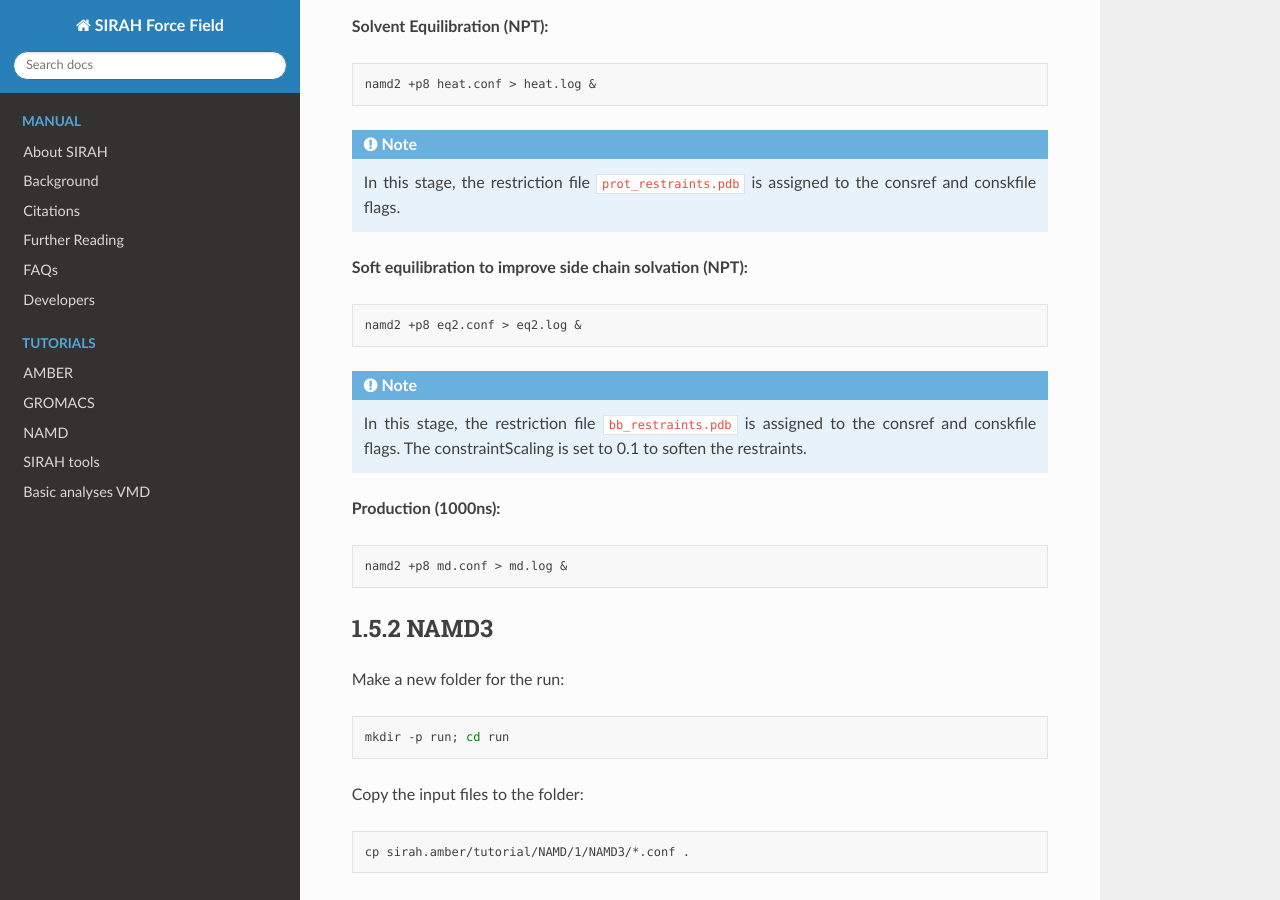
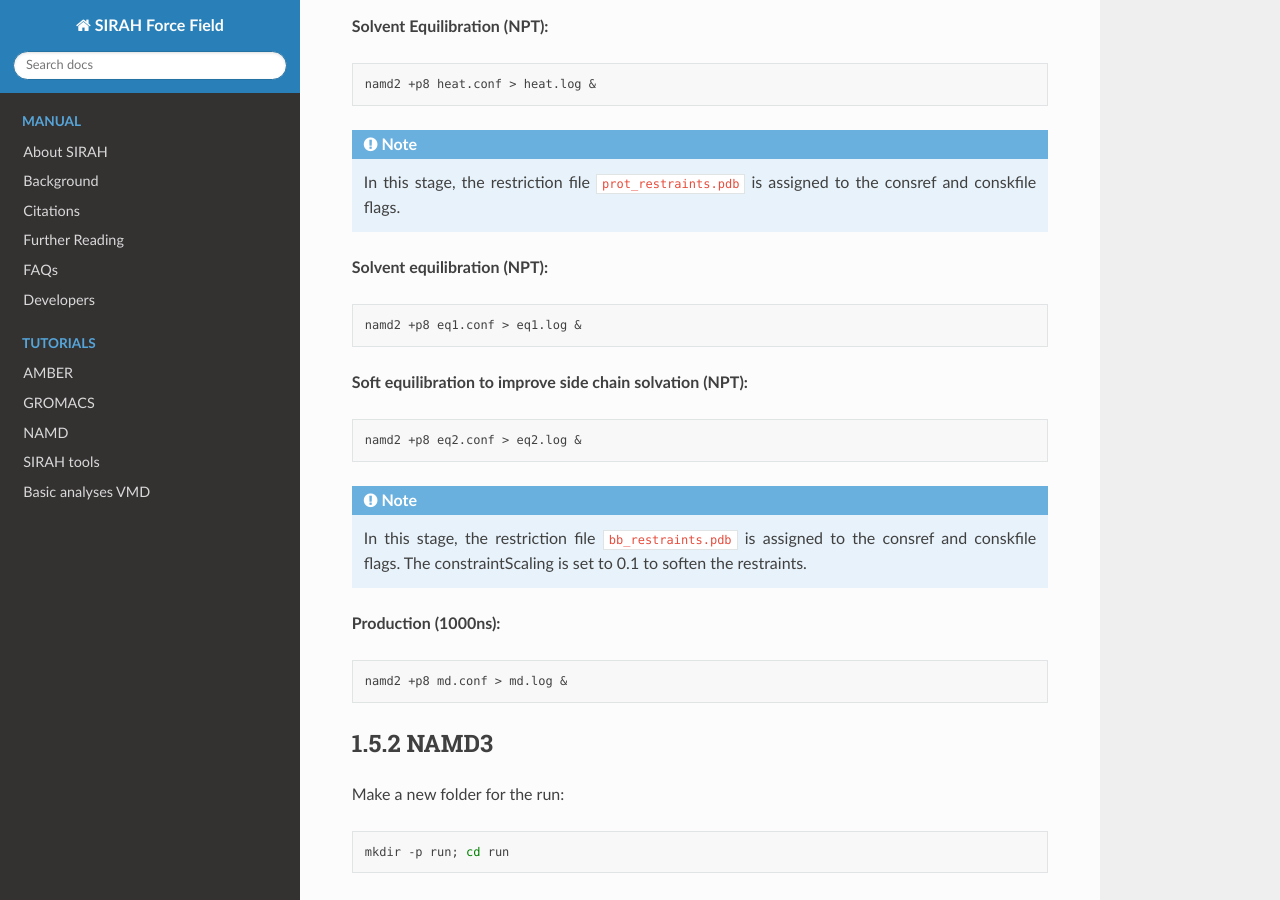
Before and after one commit to SIRAHFF/documentation, a Sphinx documentation site: the page built from docs/source/NAMD/Tutorial-1.rst, in a window 1280 px wide and 900 px high, scrolled down 6481 px. Built offline with Sphinx 7.4.7 and the Read the Docs theme 2.0.0, drawn with Linux system fonts in a browser that asks for light colours; some of the changed text lies outside the part shown.

Commit message:
Update NAMD tutorial 1

```diff
--- a/docs/source/Developers.rst
+++ b/docs/source/Developers.rst
@@ -11,6 +11,8 @@ Developers
 *    Lucianna Silva dos Santos
 
 *    Andres Ballesteros
+
+*    Antonella Alba
 
 *    Ezequiel N. Frigini
 
--- a/docs/source/NAMD/Tutorial-1.rst
+++ b/docs/source/NAMD/Tutorial-1.rst
@@ -274,6 +274,12 @@ The folder ``sirah.amber/tutorial/NAMD/1/NAMD2`` contains typical input files fo
 
     In this stage, the restriction file ``prot_restraints.pdb`` is assigned to the consref and conskfile flags.
 
+**Solvent equilibration (NPT):**
+
+.. code-block:: bash
+
+    namd2 +p8 eq1.conf > eq1.log &
+
 **Soft equilibration to improve side chain solvation (NPT):**
 
 .. code-block:: bash
@@ -371,6 +377,13 @@ The folder ``sirah.amber/tutorial/NAMD/1/NAMD3`` contains typical input files fo
 .. note::
 
     In this stage, the restriction file ``prot_restraints.pdb`` is assigned to the consref and conskfile flags.
+
+**Solvent equilibration (NPT):**
+
+.. code-block:: bash
+
+    namd3 +p4 eq1.conf > eq1.log &
+
 
 **Soft equilibration to improve side chain solvation (NPT):**
 
```
Also changed, not shown: other parts of docs/source/NAMD/Tutorial-1.rst (+1 -1 lines).
